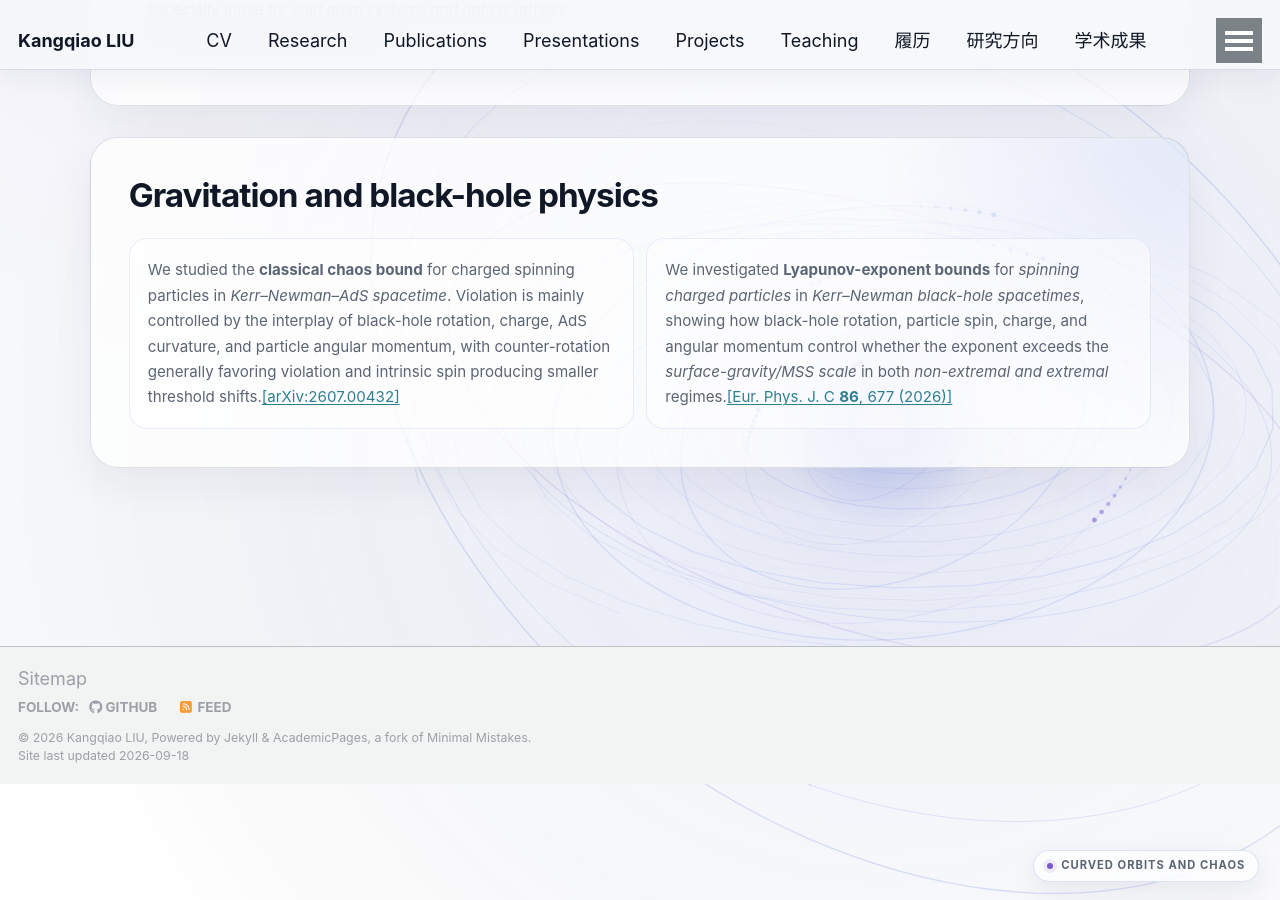
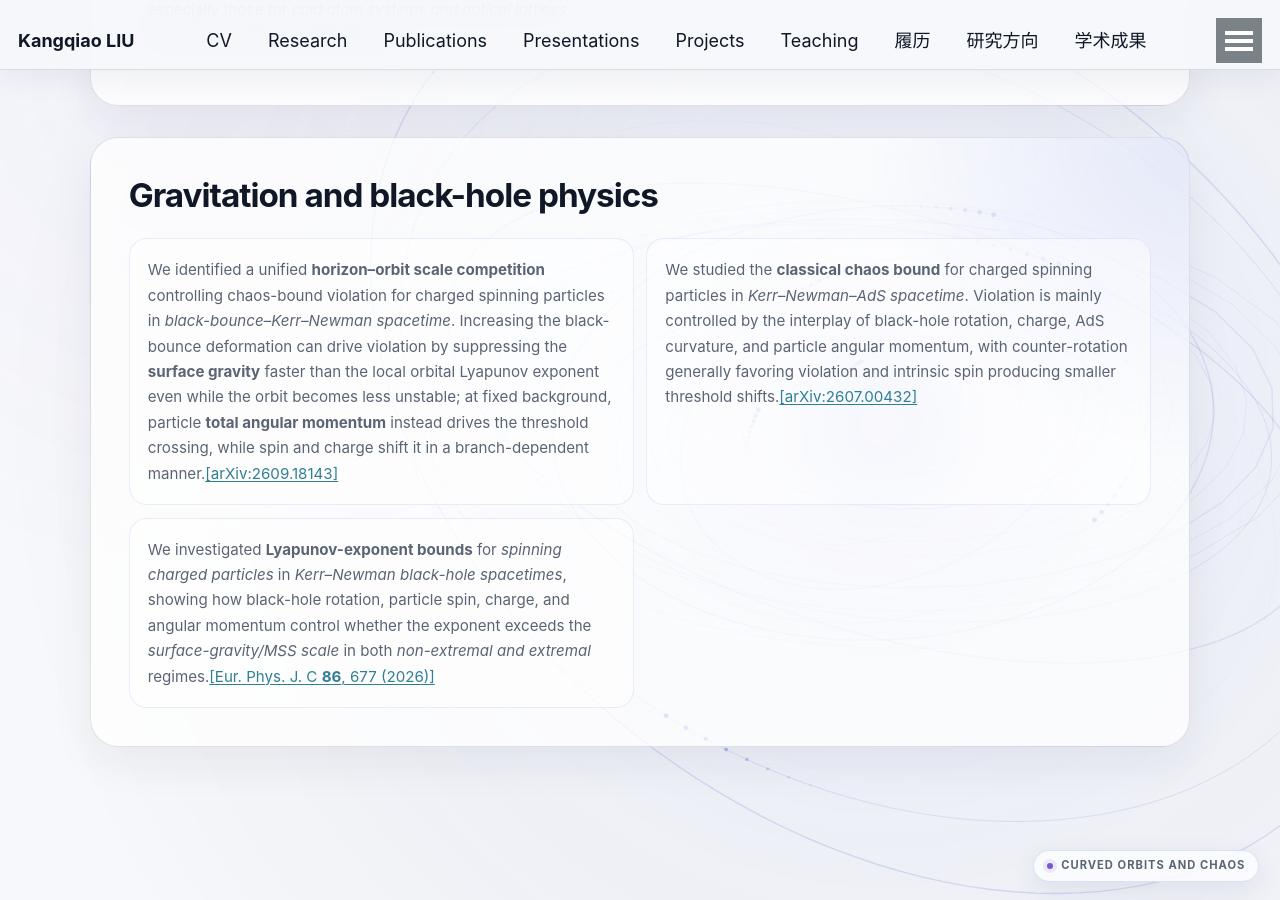
Before and after one commit to KangqiaoLiu/KangqiaoLiu.github.io, a Jekyll site: the page built from _pages/research.md, in a window 1280 px wide and 900 px high, scrolled down 2372 px. Built offline with Jekyll 4.4.1, drawn with Linux system fonts in a browser that asks for light colours.

Commit message:
Add black-bounce chaos result to research page

```diff
--- a/_pages/research.md
+++ b/_pages/research.md
@@ -27,5 +27,6 @@ redirect_from:
   * We **experimentally realized Maxwell's demon** using a *62-qubit superconducting quantum processor*, being the *first experiment* using an **isolated quantum many-body system**. [[Phys. Rev. A **109**, 062614 (2024)]](https://journals.aps.org/pra/abstract/10.1103/PhysRevA.109.062614)
 
 * **Gravitation and black-hole physics**
+  * We identified a unified **horizon–orbit scale competition** controlling chaos-bound violation for charged spinning particles in *black-bounce–Kerr–Newman spacetime*. Increasing the black-bounce deformation can drive violation by suppressing the **surface gravity** faster than the local orbital Lyapunov exponent even while the orbit becomes less unstable; at fixed background, particle **total angular momentum** instead drives the threshold crossing, while spin and charge shift it in a branch-dependent manner.[[arXiv:2609.18143]](https://arxiv.org/abs/2609.18143)
   * We studied the **classical chaos bound** for charged spinning particles in *Kerr–Newman–AdS spacetime*. Violation is mainly controlled by the interplay of black-hole rotation, charge, AdS curvature, and particle angular momentum, with counter-rotation generally favoring violation and intrinsic spin producing smaller threshold shifts.[[arXiv:2607.00432]](https://arxiv.org/abs/2607.00432)
   * We investigated **Lyapunov-exponent bounds** for *spinning charged particles* in *Kerr–Newman black-hole spacetimes*, showing how black-hole rotation, particle spin, charge, and angular momentum control whether the exponent exceeds the *surface-gravity/MSS scale* in both *non-extremal and extremal* regimes.[[Eur. Phys. J. C **86**, 677 (2026)]](https://doi.org/10.1140/epjc/s10052-026-15894-8)
```
